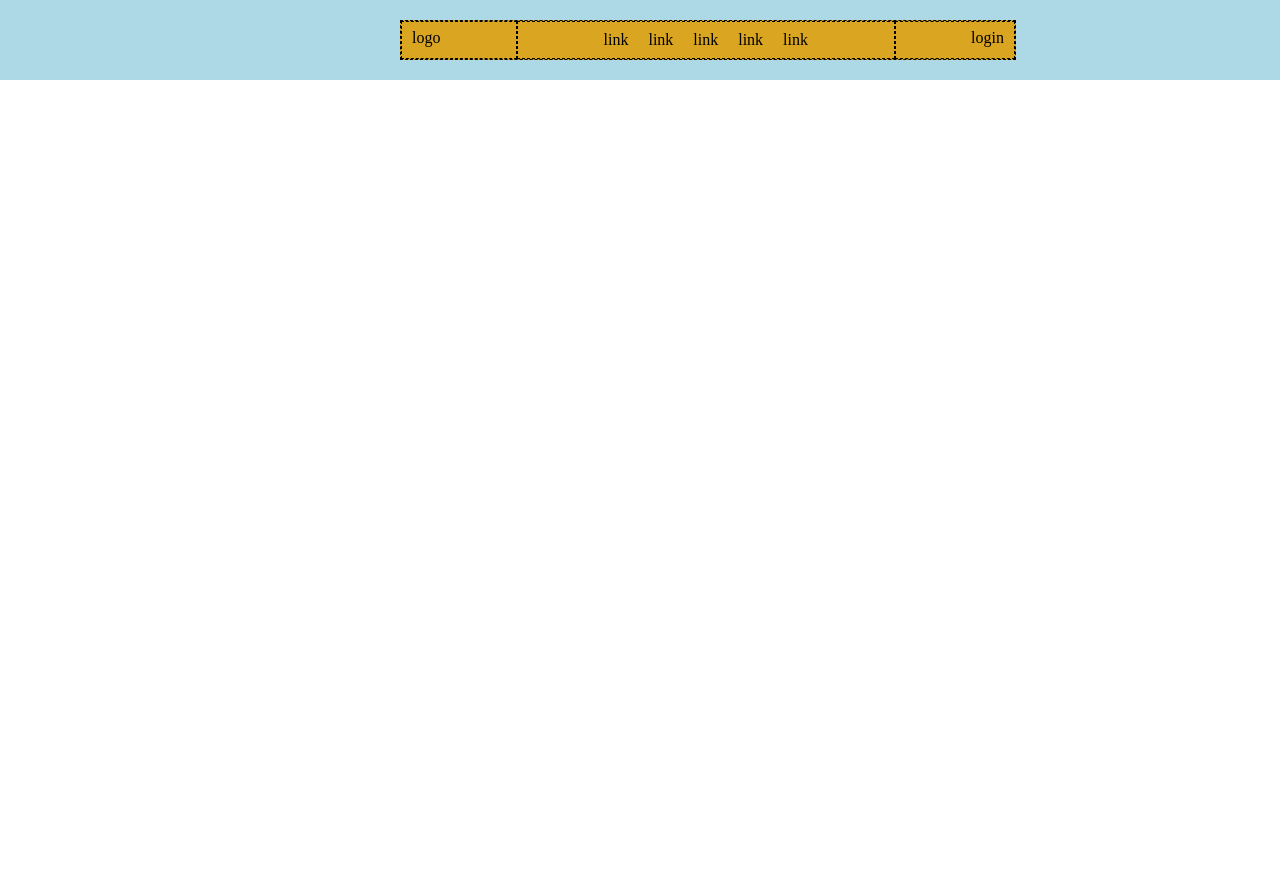
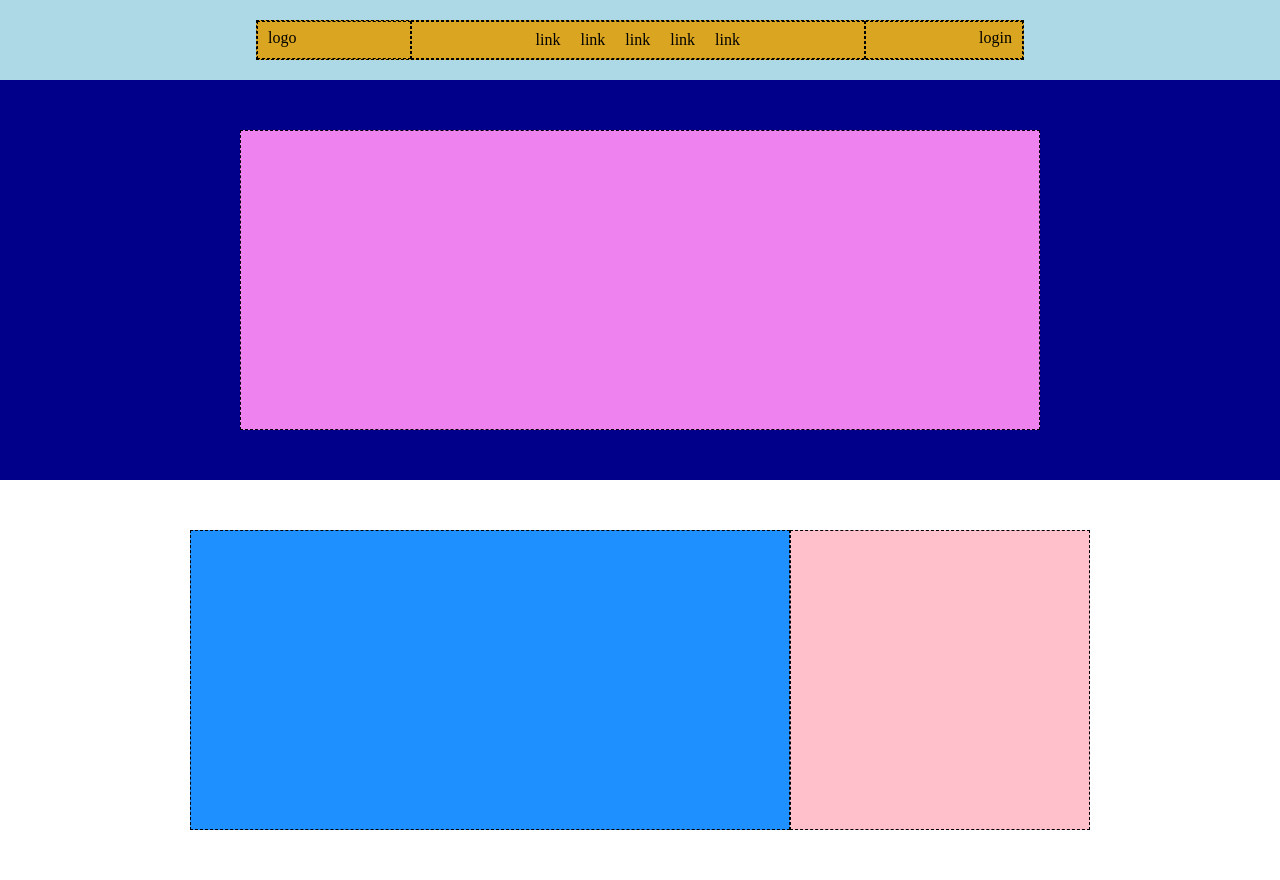
Before and after one commit to Giadagenovesi/htmlcss-struttura-discord, a plain HTML site: page index.html in a window 1280 px wide. Before the commit the page ends 800 px from the top, so only its background shows below. Drawn offline with Linux system fonts and the light colour scheme.

Commit message:
Add first and second main section

```diff
--- a/css/style.css
+++ b/css/style.css
@@ -17,10 +17,15 @@
 header {
     height: 80px;
     padding-top: 20px;
-    padding-left: 400px;
+    display: flex;
+    justify-content: center;
 
     /* DEBUG */
     background-color: #add8e6;
+}
+
+.section {
+    height: 400px;
 }
 
 .logo {
@@ -36,10 +41,10 @@ header {
      /* DEBUG */
      background-color: #daa520;
      height: 40PX;
-     width: 70%;
+     width: 60%;
 }
 
-.navigation-menu li{
+.navigation-menu li {
     padding: 10px;
     list-style-type: none;
 }
@@ -51,13 +56,48 @@ header {
     flex-grow: 2;
 }
 
-.button{
+.button {
     flex-grow: 1;
     text-align: right;
     padding-right: 10px;
 }
 
-
 /* MAIN */
 
+/* First section */
+.first {
+    display: flex;
+    justify-content: center;
+    align-items: center;
+    /* DEBUG */
+    background-color: #00008b;
+}
+
+.fucsia-container {
+    background-color: #ee82ee;
+    width: 800px;
+    height: 300px;
+}
+
+/* Second section */
+.second {
+    display: flex;
+    justify-content: center;
+    align-items: center;
+
+}
+.azure-container {
+    background-color:#1e90ff ;
+    width: 600px;
+    height: 300px;
+}
+
+.pink-container {
+    background-color: #ffc0cb;
+    width: 300px;
+    height: 300px;
+
+}
+
+
 /* FOOTER */
--- a/index.html
+++ b/index.html
@@ -28,6 +28,23 @@
 
     <!-- MAIN -->
     <main>
+        <!-- First section -->
+        <section class="first section">
+            <div class="fucsia-container black-border"></div>
+        </section>
+        <!-- /First section -->
+
+        <!-- Second section -->
+        <section class="second section">
+            <div class="azure-container black-border"></div>
+            <div class="pink-container black-border"></div>
+        </section>
+        <!-- /Second section -->
+
+        <!-- Third section -->
+        <!-- /Third section -->
+
+
 
     </main>
     <!-- /MAIN -->
```
